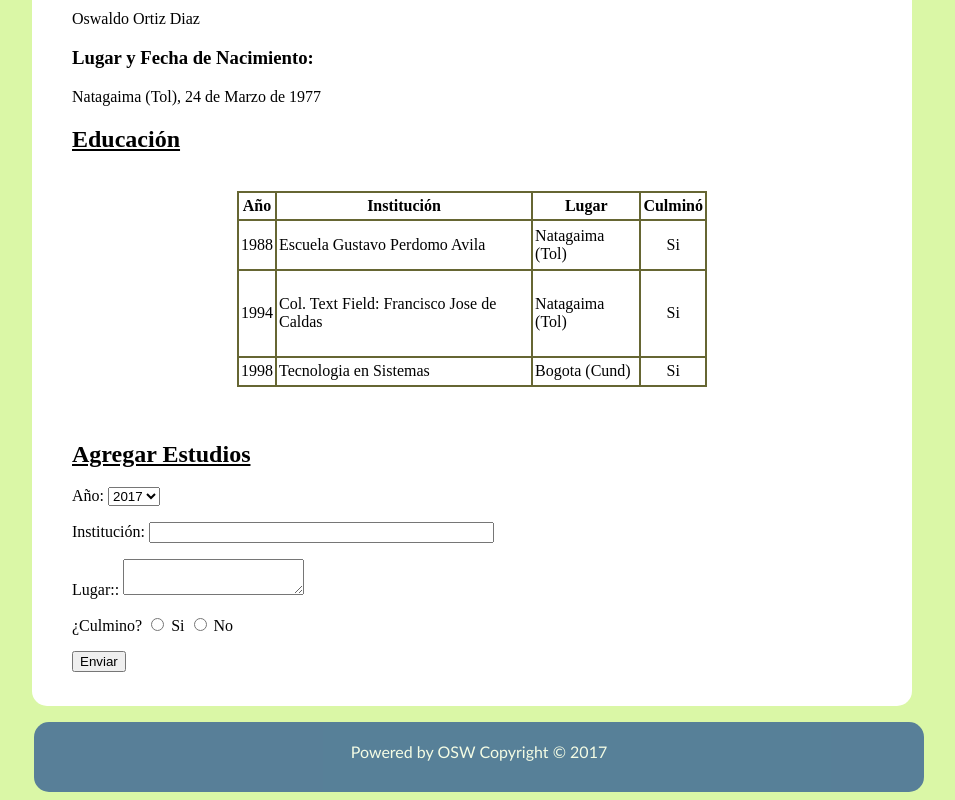
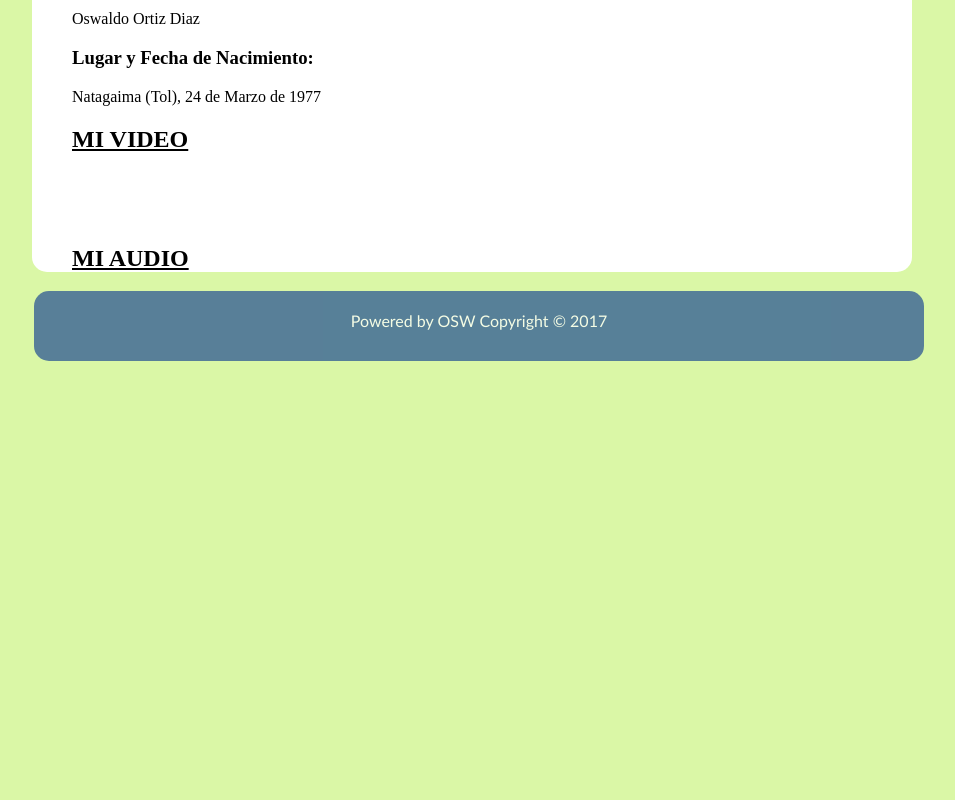
Before and after one commit to oswaldo77/Mi_Pagina_NextU-master, a plain HTML site: page Experiencia.html in a window 1280 px wide. Shown: the part 580-1380 px from the top of the page, without its empty margins (186-1141 px from the left). After the commit the page ends 949 px from the top, so only its background shows below. Drawn offline with Linux system fonts and the light colour scheme.

Commit message:
Mosificando la Pagina de experiencia
Insertando el video y el audio

```diff
--- a/Experiencia.html
+++ b/Experiencia.html
@@ -60,106 +60,12 @@ Oswaldo Ortiz Diaz
 <h3>Lugar y Fecha de Nacimiento:</h3>Natagaima (Tol), 24 de Marzo de 1977
 <p>
 
-<h2><u>Educación</u></h2><br>
-<center><table width="470" height="196" border=1 cellspacing=0 cellpadding=2 bordercolor="666633">
-  <tbody>
-    <tr>
-      <td><center><b>Año</b></center></td>
-      <td><center><b>Institución</b></center></td>
-      <td><center><b>Lugar</b></center></td>
-      <td><center><b>Culminó</b></center></td>
-    </tr>
-    <tr>
-      <td>1988</td>
-      <td>Escuela Gustavo Perdomo Avila</td>
-      <td>Natagaima (Tol)</td>
-      <td><center>Si</center></td>
-    </tr>
-    <tr>
-      <td>1994</td>
-      <td>Col.
-          <label for="textfield">Text Field:</label>
-          Francisco Jose de Caldas</td>
-      <td><p>Natagaima (Tol)</p></td>
-      <td><center>Si</center></td>
-    </tr>
-    <tr>
-      <td>1998</td>
-      <td>Tecnologia en Sistemas</td>
-      <td>Bogota (Cund)</td>
-      <td><center>Si</center></td>
-    </tr>
-  </tbody>
-</table></center>
+<h2><u>MI VIDEO</u></h2><br>
+
 <p>&nbsp;</p>
-<p><h2><u>Agregar Estudios</u></h2>
-<form action="mailto:oswaldodi@yahoo.es" method="post" name="Add_Est" id="Add_Est">
-  <p>
-    <label for="select">Año:</label>
-    <select name="select" id="select">
-      <option>1977</option>
-      <option>1978</option>
-      <option>1979</option>
-      <option>1980</option>
-      <option>1981</option>
-      <option>1982</option>
-      <option>1983</option>
-      <option>1984</option>
-      <option>1985</option>
-      <option>1986</option>
-      <option>1987</option>
-      <option>1988</option>
-      <option>1989</option>
-      <option>1990</option>
-      <option>1991</option>
-      <option>1992</option>
-      <option>1993</option>
-      <option>1994</option>
-      <option>1995</option>
-      <option>1996</option>
-      <option>1997</option>
-      <option>1998</option>
-      <option>1999</option>
-      <option>2000</option>
-      <option>2001</option>
-      <option>2002</option>
-      <option>2003</option>
-      <option>2004</option>
-      <option>2005</option>
-      <option>2006</option>
-      <option>2007</option>
-      <option>2008</option>
-      <option>2009</option>
-      <option>2010</option>
-      <option>2011</option>
-      <option>2012</option>
-      <option>2013</option>
-      <option>2014</option>
-      <option>2015</option>
-      <option>2016</option>
-      <option selected>2017</option>
-    </select>
-    </p>
-  <p>
-    <label for="institucion">Institución:</label>
-    <input type="text" name="institucion" id="textfield2"size="40" required>
-    </p>
-  <p>
-    <label for="textarea">Lugar::</label>
-    <textarea name="textarea" id="textarea"></textarea>
-    </p>
-  <p>¿Culmino?
-    <input type="radio" name="radio" id="radio" value="radio">
-    Si
-    <input type="radio" name="radio" id="radio2" value="radio2">
-    No    </p>
-  <p>
-    <input type="submit" name="submit" id="submit" value="Enviar">
-    <br>
-  </p>
+<p><h2><u>MI AUDIO</u></h2>
 
-</form>
-<br>
+
 </p>
 
 </div>
```
